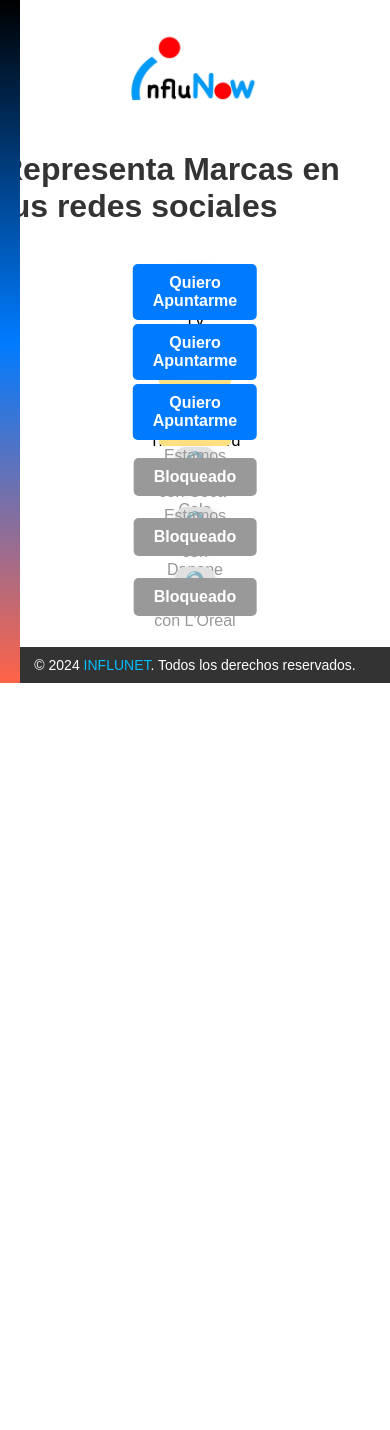
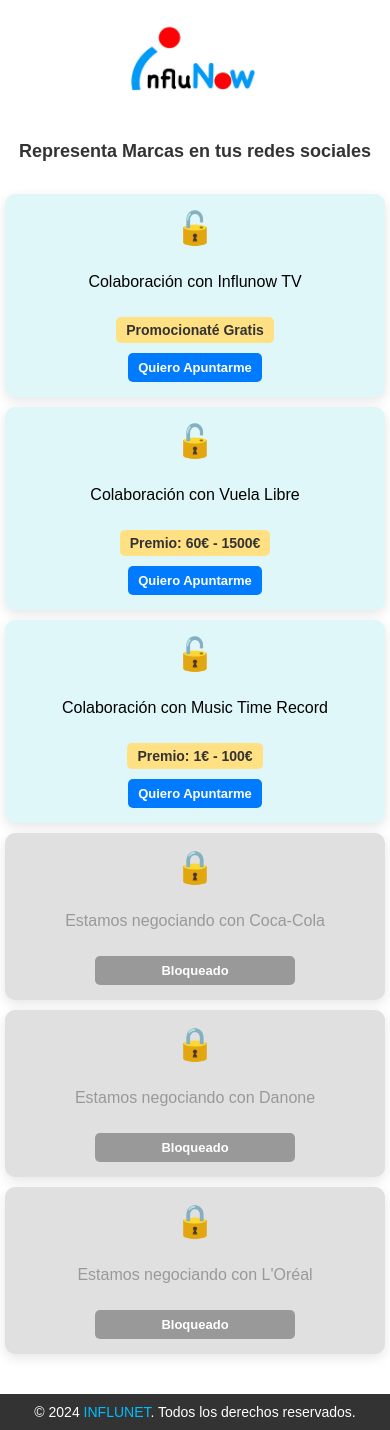
Before and after one commit to Influnow/Influnow, a Flask app: page /tiktok in a window 390 px wide. Before the commit the page ends 683 px from the top, so only its background shows below. Run offline with Flask 3, Linux system fonts and the light colour scheme; a user stored in the database is signed in.

Commit message:
Actualiza versión móvil con panel de control adaptado

```diff
--- a/templates/participa.html
+++ b/templates/participa.html
@@ -4,7 +4,7 @@
 <head>
     <meta charset="UTF-8">
     <meta name="viewport" content="width=device-width, initial-scale=1.0">
-    <title>Participa - Influnet</title>
+    <title>Participa - Influnow</title>
     <!-- Enlace a tu archivo de estilos en la carpeta static -->
     <link rel="stylesheet" href="{{ url_for('static', filename='style.css') }}">
 
--- a/templates/tiktok.html
+++ b/templates/tiktok.html
@@ -4,37 +4,43 @@
     <meta charset="UTF-8">
     <meta name="viewport" content="width=device-width, initial-scale=1.0">
     <title>Representa Marcas en TikTok</title>
+
     <style>
         body {
             font-family: Arial, sans-serif;
-            background-color: #ffffff; /* Fondo blanco */
+            background-color: #ffffff;
             margin: 0;
             padding: 0;
             display: flex;
             flex-direction: column;
             align-items: center;
-            position: relative;
         }
 
         h1 {
             margin-top: 20px;
             color: #333;
+            text-align: center;
+            font-size: 24px;
         }
 
         .logo {
-            margin-top: 20px;
+            margin-top: 10px;
         }
 
         .logo img {
-            width: 150px;
+            width: 120px;  /* Hacer el logo un poco más grande para que destaque */
         }
 
         .container {
-            display: grid;
-            grid-template-columns: repeat(3, 1fr);
-            grid-gap: 20px;
-            max-width: 800px;
+            display: flex;
+            flex-direction: column;
+            align-items: center;  /* Centrar el contenido */
+            gap: 20px;
+            width: calc(100% - 40px);  /* Añadir márgenes uniformes a los lados */
+            max-width: 600px;
             margin-top: 20px;
+            padding: 0 10px;  /* Asegura espacio adicional */
+            box-sizing: border-box; /* Asegura que el padding no exceda el ancho */
         }
 
         .cell {
@@ -44,18 +50,24 @@
             align-items: center;
             padding: 20px;
             border-radius: 10px;
-            box-shadow: 0 4px 12px rgba(0, 0, 0, 0.15);
+            box-shadow: 0 4px 12px rgba(0, 0, 0, 0.1);
             text-align: center;
-            position: relative;
             background-color: #f5f5f5;
+            transition: transform 0.2s ease;
+            width: 100%;  /* Asegura que cada celda ocupe todo el ancho disponible */
+            max-width: 500px; /* Límite máximo para evitar que se vean demasiado grandes en pantallas grandes */
+        }
+
+        .cell:hover {
+            transform: scale(1.02);
         }
 
         .unlocked {
-            background-color: #e0f7fa; /* Azul muy claro para un toque elegante */
+            background-color: #e0f7fa;
         }
 
         .reward {
-            background-color: #ffe082; /* Amarillo claro y elegante */
+            background-color: #ffe082;
             color: #333;
             padding: 5px 10px;
             border-radius: 5px;
@@ -70,12 +82,12 @@
         }
 
         .cell img {
-            width: 50px;
+            width: 40px;
             margin-bottom: 10px;
         }
 
         .cell button {
-            background-color: #007BFF; /* Color azul moderado para el botón */
+            background-color: #007BFF;
             color: white;
             padding: 10px 20px;
             border: none;
@@ -85,11 +97,13 @@
             font-size: 16px;
             font-weight: bold;
             transition: background-color 0.3s, transform 0.3s;
+            width: 100%;
+            max-width: 200px;
         }
 
         .cell button:hover {
-            background-color: #0056b3; /* Color más intenso al pasar el ratón */
-            transform: scale(1.05); /* Efecto de zoom */
+            background-color: #0056b3;
+            transform: scale(1.05);
         }
 
         .locked img {
@@ -104,16 +118,6 @@
         .emoticon {
             font-size: 2em;
             margin-bottom: 10px;
-        }
-
-        /* Adorno lateral con los colores del logo */
-        .sidebar {
-            position: absolute;
-            top: 0;
-            left: 0;
-            width: 20px;
-            height: 100%;
-            background: linear-gradient(to bottom, #000000, #007BFF, #FF6347); /* Negro, azul y rojo */
         }
 
         /* Encabezado inferior */
@@ -131,38 +135,59 @@
             color: #00bfff;
             text-decoration: none;
         }
-         /* Estilos para dispositivos móviles */
-         @media (max-width: 768px) {
-            /* Cambiar a 2 columnas en pantallas medianas */
-            .container {
-                grid-template-columns: repeat(2, 1fr);
+
+        /* Estilos para dispositivos móviles */
+        @media (max-width: 768px) {
+            h1 {
+                font-size: 20px;
             }
 
-            .cell {
-                position: relative;
+            .logo img {
+                width: 140px;  /* Aumentar el tamaño del logo un poco más para dispositivos móviles */
             }
 
-            .cell::before {
-                content: '';
-                display: block;
-                padding-top: 100%; /* Hace que la altura sea igual al ancho */
+            .cell button {
+                font-size: 14px;
+                padding: 8px 15px;
             }
 
-            .cell > * {
-                position: absolute;
-                top: 50%;
-                left: 50%;
-                transform: translate(-50%, -50%);
+            .container {
+                width: calc(100% - 30px);  /* Un poco más de margen a los lados */
+                gap: 15px;
+                padding: 0 15px;
             }
         }
 
         @media (max-width: 480px) {
-            /* Cambiar a 1 columna en pantallas pequeñas */
+            h1 {
+                font-size: 18px;
+            }
+
+            .logo img {
+                width: 150px;  /* Aumentar más el tamaño del logo para móviles pequeños */
+            }
+
+            .cell {
+                padding: 15px;
+            }
+
+            .cell button {
+                font-size: 13px;
+                padding: 7px 10px;
+            }
+
             .container {
-                grid-template-columns: repeat(1, 1fr);
+                width: calc(100% - 20px);  /* Márgenes uniformes para respetar los bordes */
+                gap: 10px;
+                padding: 0 10px;
             }
         }
     </style>
+
+
+
+
+
 </head>
 <body>
 
```
Also changed, not shown: templates/saldo.html (+52 -22 lines).
